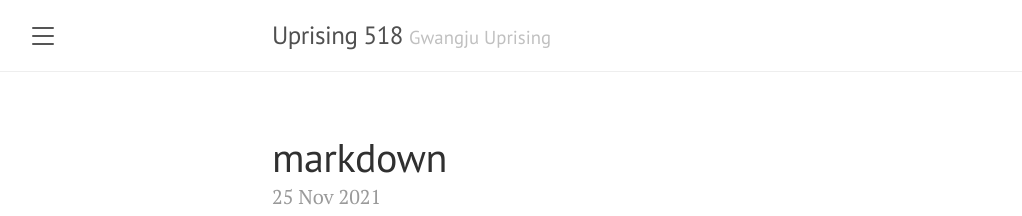
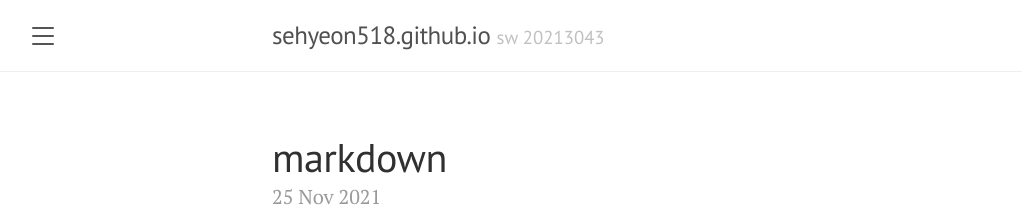
Before and after one commit to sehyeon518/sehyeon518.github.io, a Jekyll site: the page built from index.html, in a window 1280 px wide. Shown: the top 216 px of the page, without its empty margins (8-1030 px from the left). Built offline with Jekyll 4.4.1, drawn with Linux system fonts in a browser that asks for light colours; the list of posts is cut into pages by our own code.

Commit message:
Update _config.yml

```diff
--- a/_config.yml
+++ b/_config.yml
@@ -1,11 +1,12 @@
 # Setup
-title:               Uprising 518
-tagline:             'Gwangju Uprising'
-description:         'Gwanju Uprising 5.18. Let us dial 062-518(Ma City-BTS in Young Forever /PDOGG, BANG, RM, SUGA, j-hope'
+title:               sehyeon518.github.io
+tagline:             'sw 20213043'
+description:         'sehyeon518.github.io from sehyeon518(github). By sehyeon518'
 url:                 https://sehyeon518.github.io
 #baseurl:             ''
 paginate:            5
 permalink:           pretty
+comments:            true
 
 # About/contact
 author:
```
